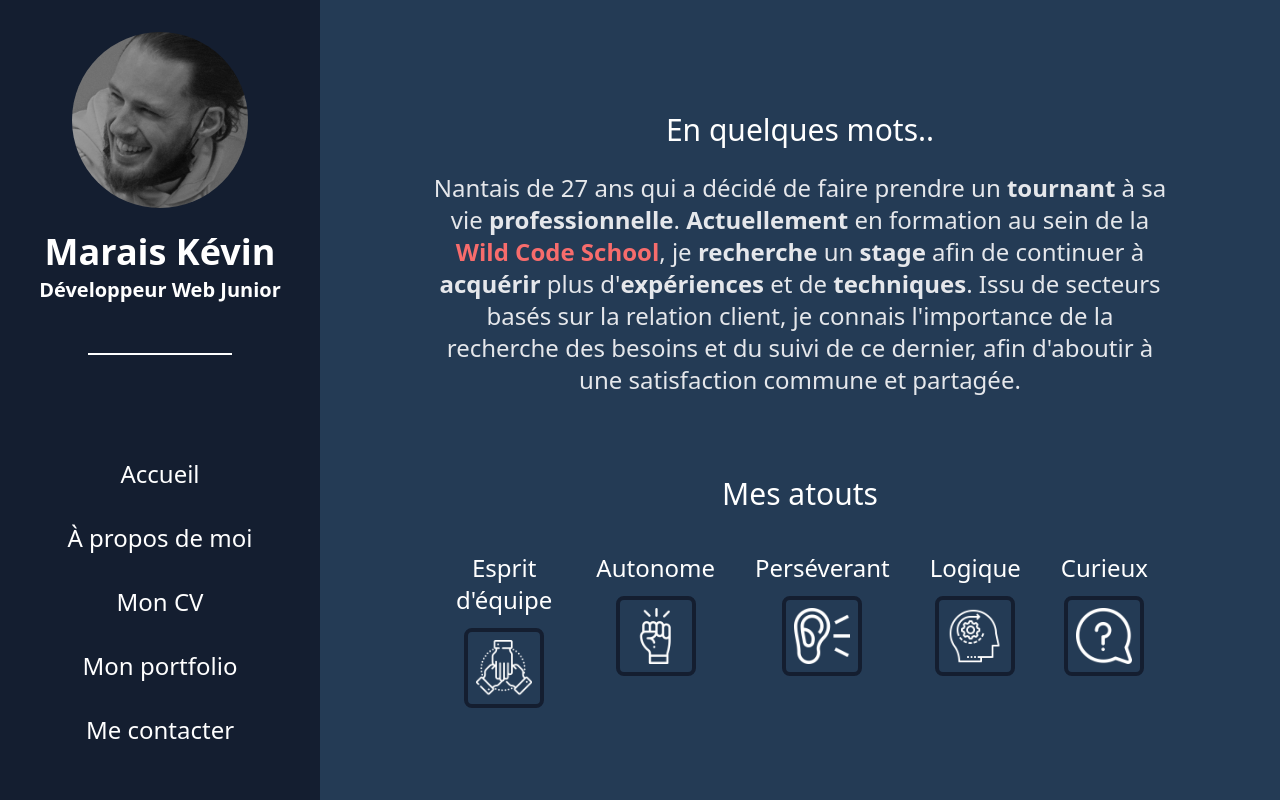
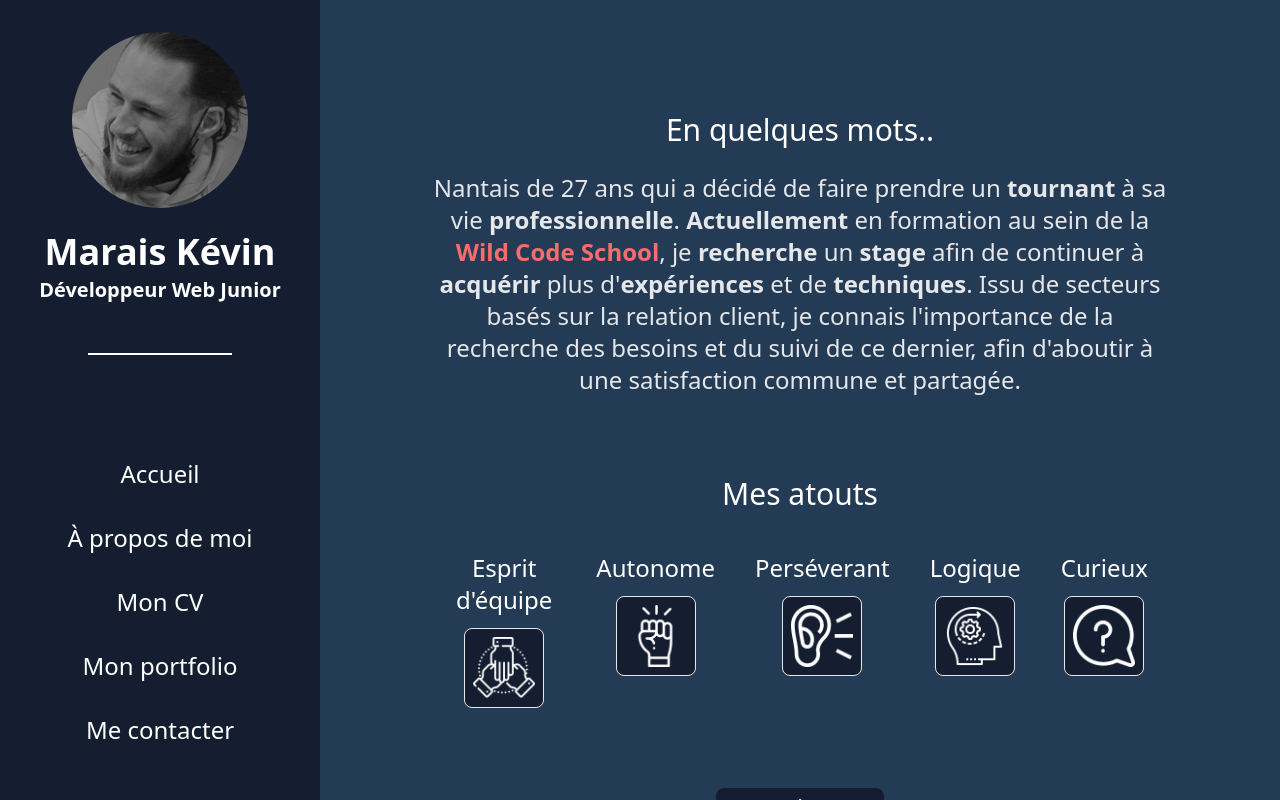
Before and after one commit to KvnMrs/Portfolio-ReactJs, a React (Create React App) app: page /a-propos in a window 1280 px wide. Built offline with nearby package versions, Linux system fonts and the light colour scheme.

Commit message:
style : img 'Mes atouts' + btouton 'continuer'

```diff
--- a/src/components/uniques/SoftSkills.jsx
+++ b/src/components/uniques/SoftSkills.jsx
@@ -13,7 +13,7 @@ const SoftSkills = () => {
               <div className="mx-5  mb-3 text-2xl text-white ">
                 {el.element}
               </div>
-              <div className="items-center w-20  p-2 border-4 border-dark_blue rounded-lg">
+              <div className="items-center w-20  p-2 border bg-dark_blue rounded-lg">
                 <img alt={el.catégorie} src={el.image} />
               </div>
             </div>
--- a/src/pages/About.jsx
+++ b/src/pages/About.jsx
@@ -30,7 +30,7 @@ const About = () => {
         <SoftSkills />
 
         <Link to="/cv">
-          <Button className="mt-14">Continuer</Button>
+          <Button className="mt-10">Continuer</Button>
         </Link>
       </div>
     </>
```
